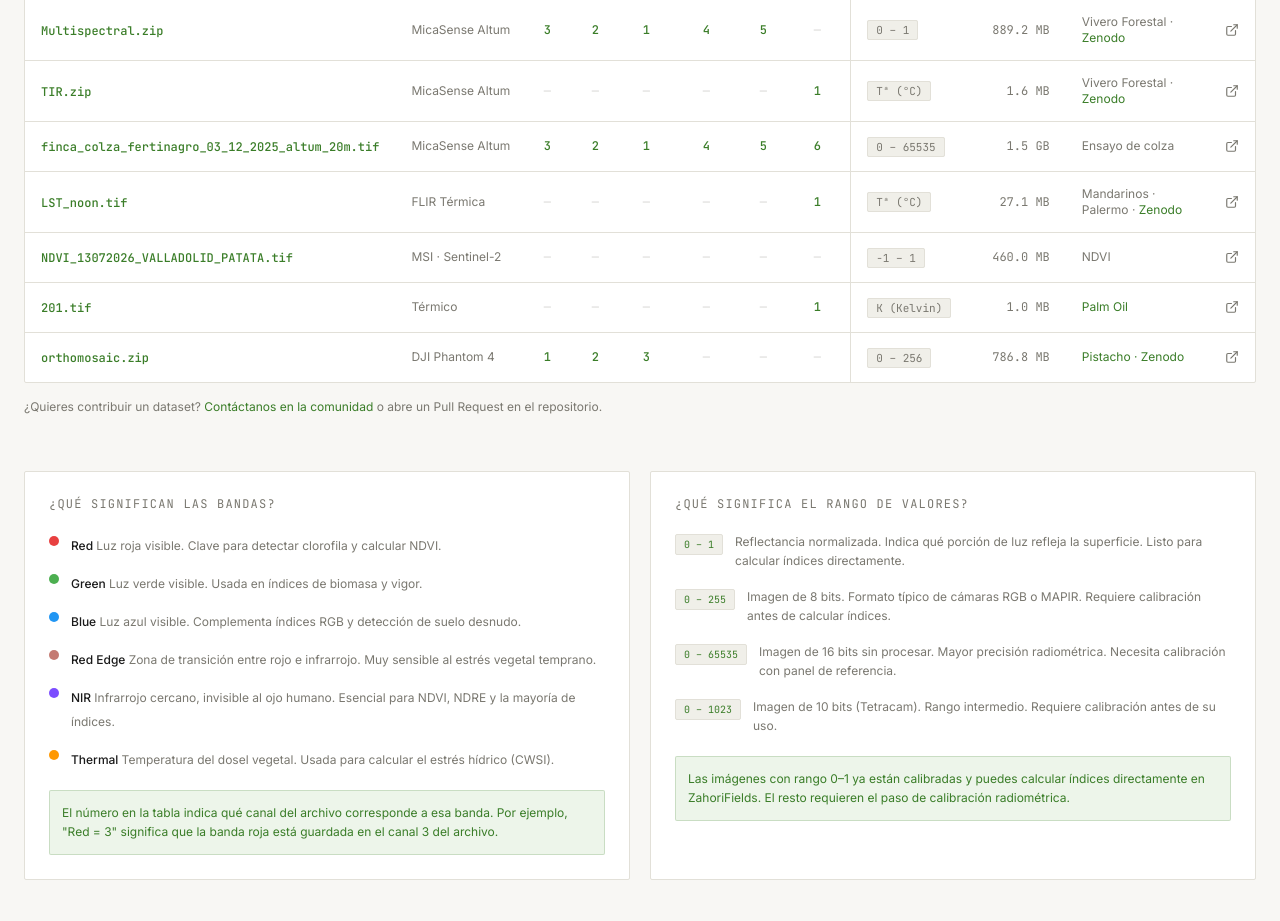
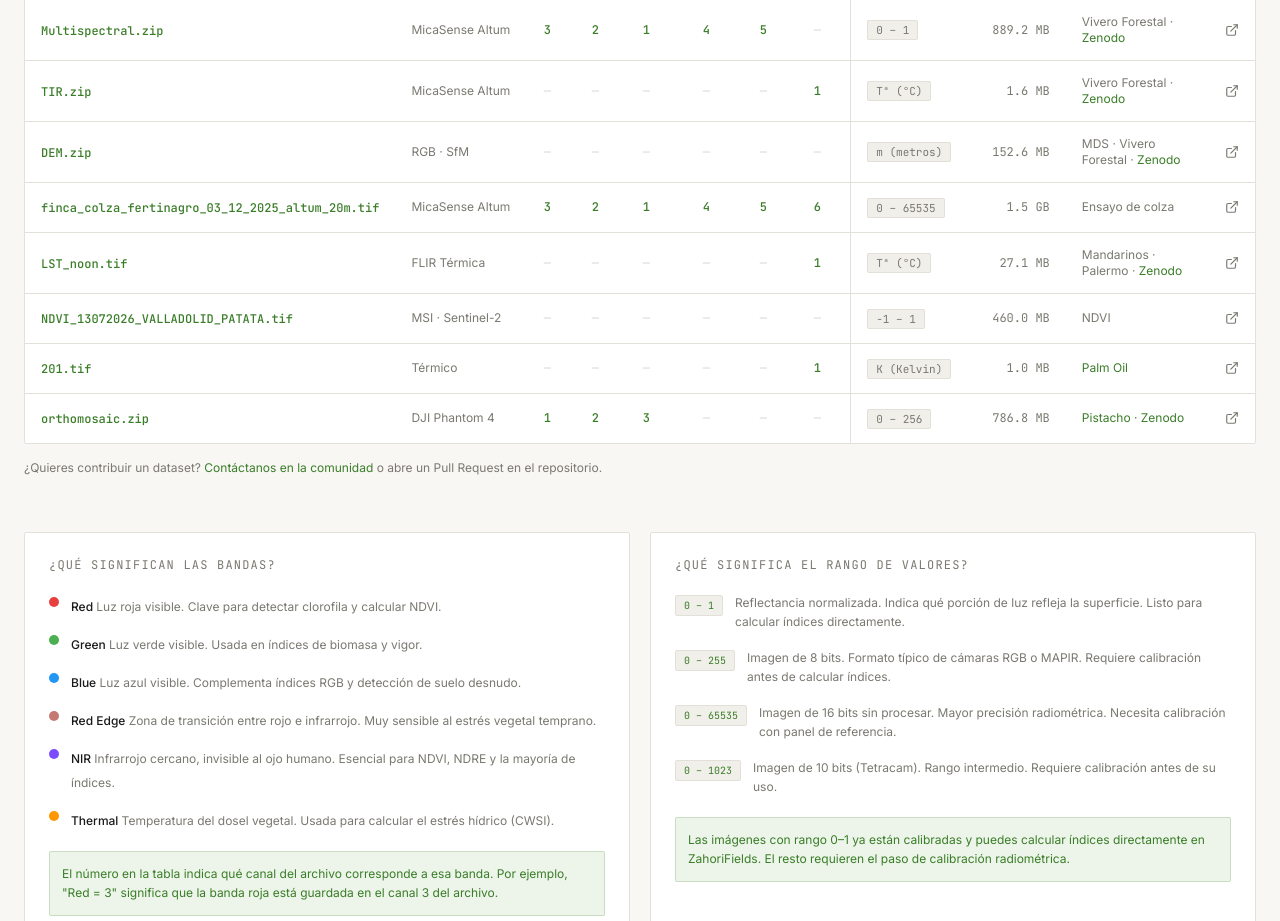
Before and after one commit to vacashot/zahorifields-web, a React (Vite) app: page /datasets in a window 1280 px wide. Shown: the part 820-1741 px from the top of the page. Built offline with nearby package versions, Linux system fonts and the light colour scheme.

Commit message:
Add DEM.zip digital surface model dataset (Vivero Forestal)

```diff
--- a/src/pages/Datasets.jsx
+++ b/src/pages/Datasets.jsx
@@ -72,6 +72,15 @@ const datasets = [
     size: '1.6 MB',
     notesJsx: <span>Vivero Forestal · <a href="https://zenodo.org/records/8283176" target="_blank" rel="noreferrer" className="text-accent hover:underline">Zenodo</a></span>,
     url: 'https://zenodo.org/records/8283176/files/TIR.zip?download=1',
+  },
+  {
+    name: 'DEM.zip',
+    sensor: 'RGB · SfM',
+    bands: { red: null, green: null, blue: null, redEdge: null, nir: null, thermal: null },
+    range: 'm (metros)',
+    size: '152.6 MB',
+    notesJsx: <span>MDS · Vivero Forestal · <a href="https://zenodo.org/records/8283176" target="_blank" rel="noreferrer" className="text-accent hover:underline">Zenodo</a></span>,
+    url: 'https://zenodo.org/records/8283176/files/DEM.zip?download=1',
   },
   {
     name: 'finca_colza_fertinagro_03_12_2025_altum_20m.tif',
```
